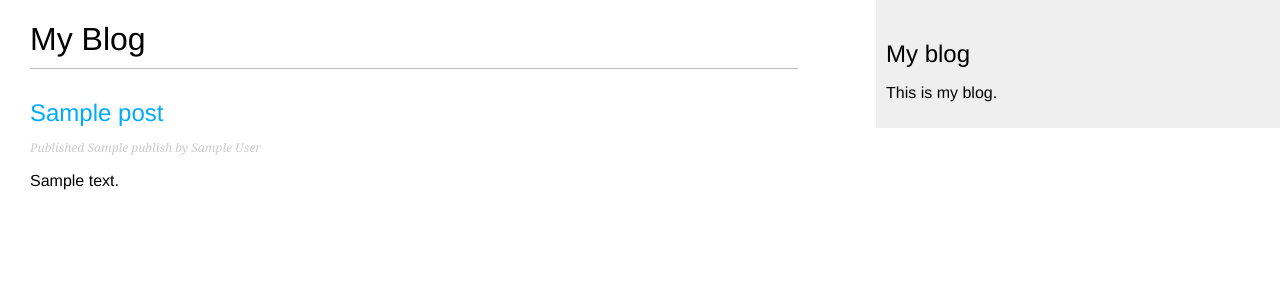
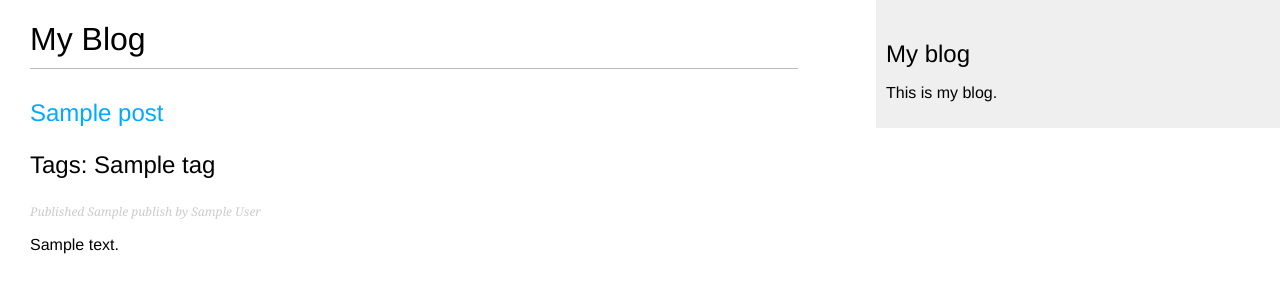
Before and after one commit to SarithRavI/DjangoBlogger, a Django app: template blog/templates/blog/post/list.html in a window 1280 px wide. Shown: the top 300 px of the page. Run offline with Django 4.2, Linux system fonts and the light colour scheme; the template is opened without the code that fills it: most values are stand-ins (such as "Sample title", 1, 10 or a date in 2020).

Commit message:
Added tagging.

```diff
--- a/blog/templates/blog/post/list.html
+++ b/blog/templates/blog/post/list.html
@@ -9,6 +9,7 @@
       <a href="{{ post.get_absolute_url }}">
         {{ post.title }}
       </a>
+      <p class "tags">Tags: {{ post.tags.all|join:", "}}</p>
     </h2>
     <p class="date">
       Published {{ post.publish }} by {{ post.author }}
```
